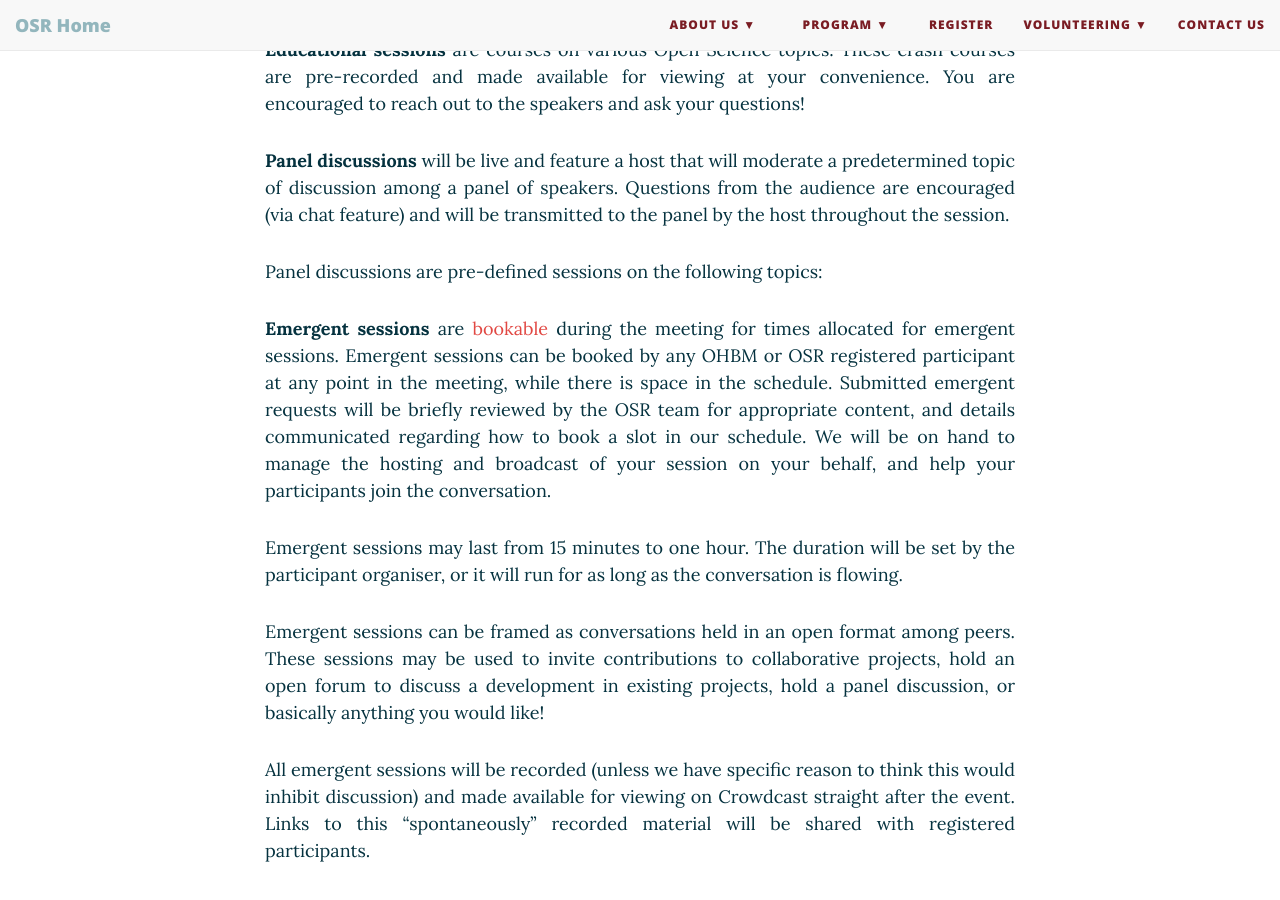
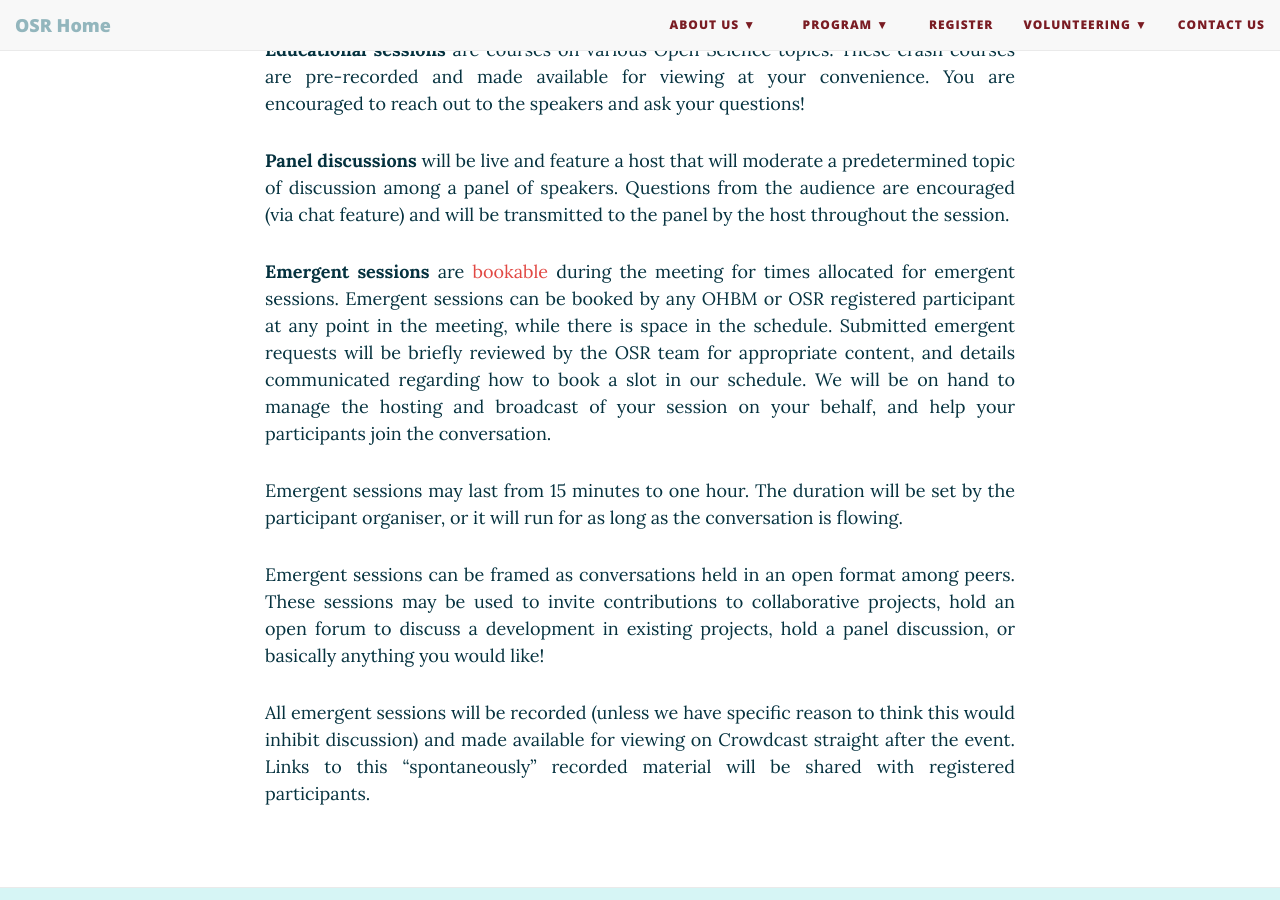
Before and after one commit to ohbm/osr2023, a Jekyll site: the page built from formats.md, in a window 1280 px wide and 900 px high, scrolled down 870 px. Built offline with Jekyll 4.4.1, drawn with Linux system fonts in a browser that asks for light colours; nearby versions of some CDN libraries.

Commit message:
Update formats.md

```diff
--- a/formats.md
+++ b/formats.md
@@ -22,7 +22,6 @@
 </p>
 <div id='panel'></div>
 <p align="justify">**Panel discussions** will be live and feature a host that will moderate a predetermined topic of discussion among a panel of speakers. Questions from the audience are encouraged (via chat feature) and will be transmitted to the panel by the host throughout the session.</p>
-<p align="justify">Panel discussions are pre-defined sessions on the following topics: </p>
 
 <div id='emergent'></div>
 <p align="justify">**Emergent sessions** are [bookable](/submit.md){:target="_blank"} during the meeting for times allocated for emergent sessions. Emergent sessions can be booked by any OHBM or OSR registered participant at any point in the meeting, while there is space in the schedule. Submitted emergent requests will be briefly reviewed by the OSR team for appropriate content, and details communicated regarding how to book a slot in our schedule. We will be on hand to manage the hosting and broadcast of your session on your behalf, and help your participants join the conversation.</p>
```
